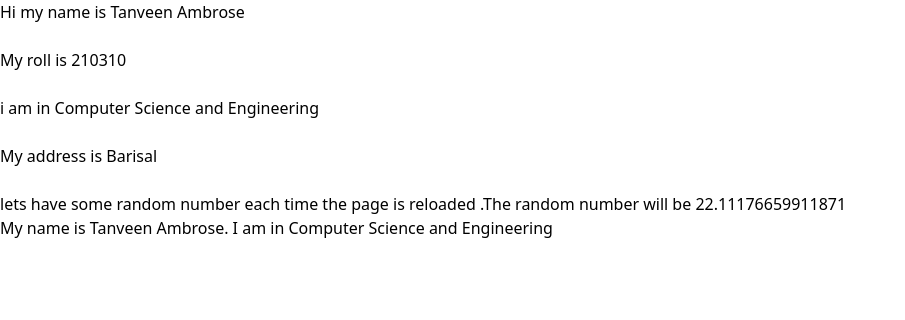
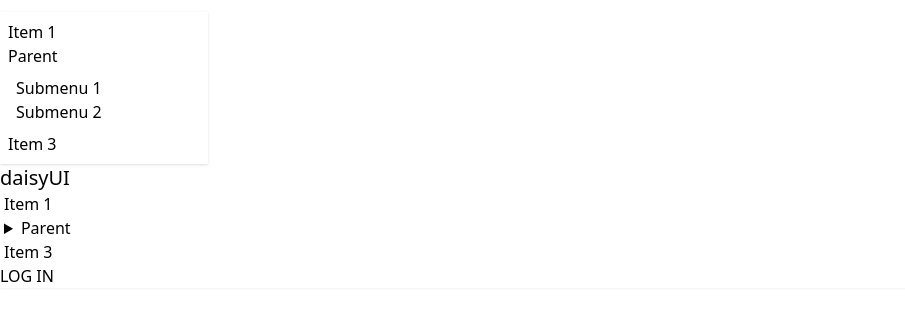
Before and after one commit to TanveenAmbrose/learning-react, a React (Vite) app: page / in a window 1280 px wide. Shown: the top 320 px of the page, without its empty margins (0-905 px from the left). Built offline with nearby package versions, Linux system fonts and the light colour scheme.

Commit message:
react routing

```diff
--- a/src/App.jsx
+++ b/src/App.jsx
@@ -8,6 +8,7 @@ import Keyboard from './components/Keyboard'
 import DateAndTime from './components/DateAndTime'
 import SubmitDetails from './components/SubmitDetails'
 import Expression from './components/Expression'
+import { BrowserRouter, Routes, Route } from "react-router";
 
 function App() {
   const [count, setCount] = useState(0)
@@ -22,7 +23,15 @@ function App() {
       <Focus/>
       <Keyboard/>
       <DateAndTime/> */}
-      <Expression/>
+      {/* <Expression/> */}
+
+      <BrowserRouter>
+        <Routes>
+          <Route path='/' element={<Navbar/>}></Route>
+          <Route path='/mode' element={<Mode/>}></Route>
+          <Route path='/DateAndTime' element={<DateAndTime/>}></Route>
+        </Routes>
+      </BrowserRouter>
 
 
     </>
```
